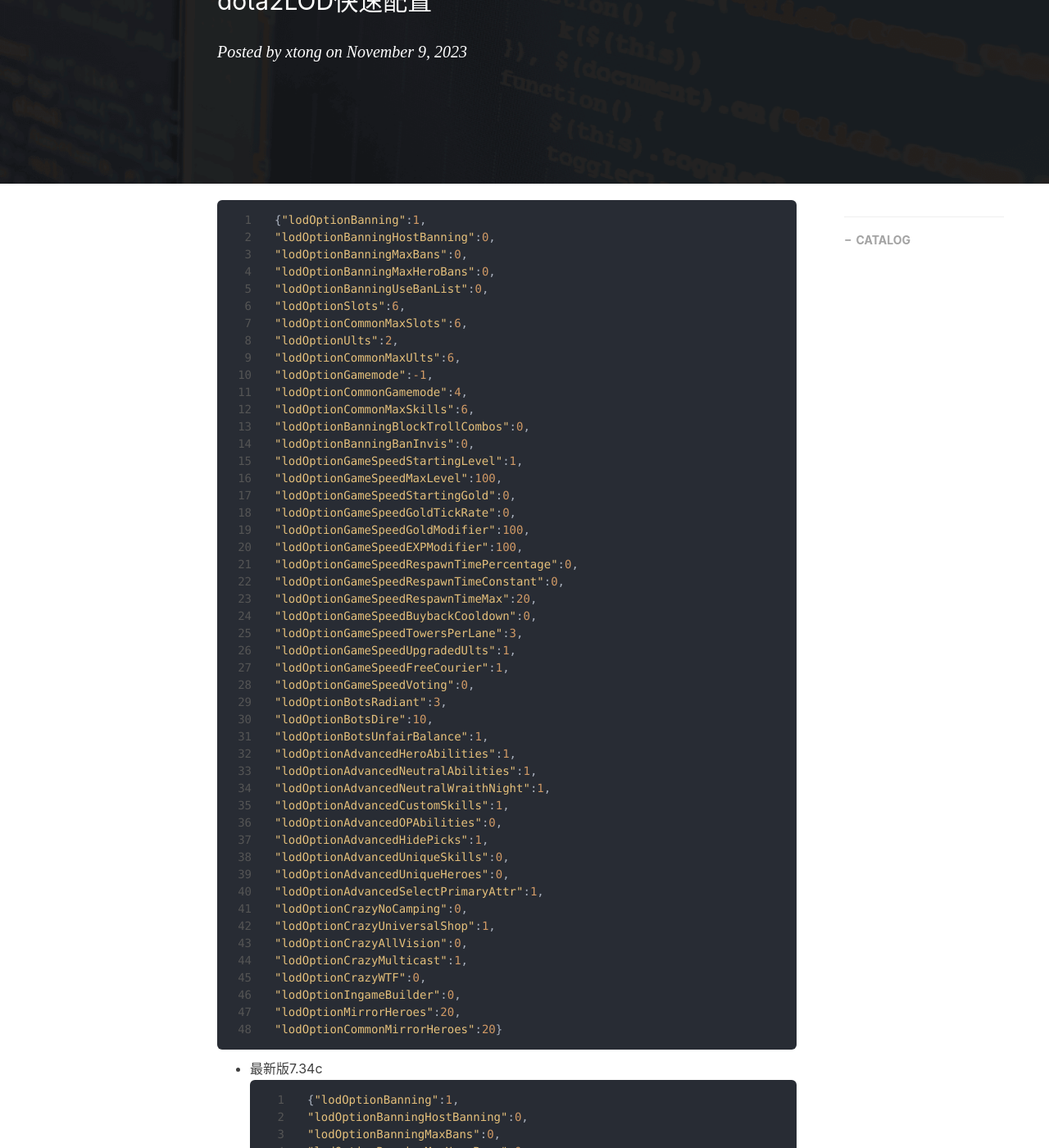
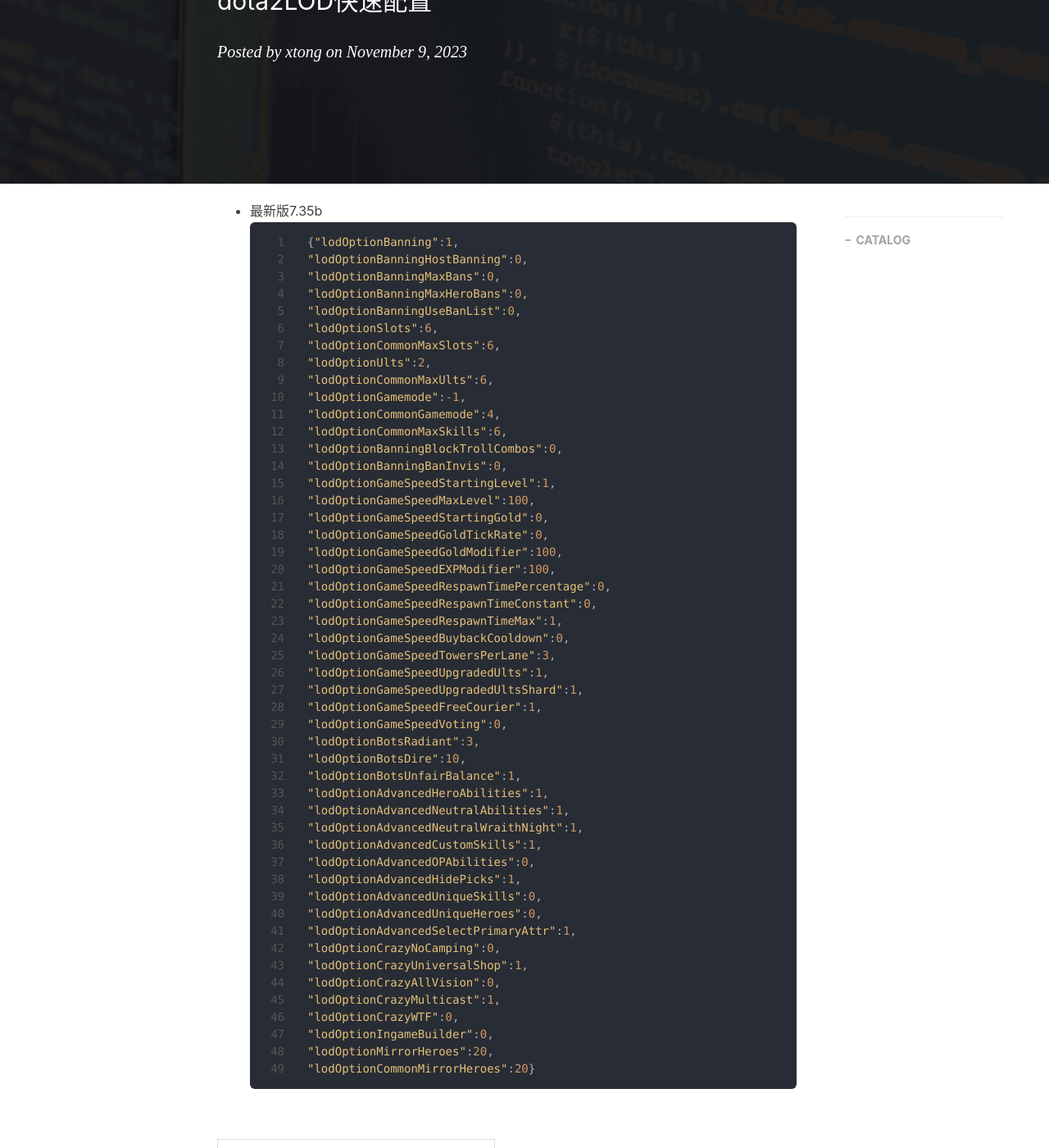
Before and after one commit to tongg112/tongg112.github.io, a Jekyll site: the page built from _posts/2023-11-09-dota-lod.md, in a window 1280 px wide and 1400 px high, scrolled down 299 px. Shown: the whole window at 82% size. Built offline with Jekyll 4.4.1, drawn with Linux system fonts in a browser that asks for light colours; nearby versions of some CDN libraries; comment, search, counter and statistics services are not loaded.

Commit message:
dota-lod: 更新7.35b

````diff
--- a/_posts/2023-11-09-dota-lod.md
+++ b/_posts/2023-11-09-dota-lod.md
@@ -11,58 +11,7 @@ comments: true
 ---
 
 
-```json
-{"lodOptionBanning":1,
-"lodOptionBanningHostBanning":0,
-"lodOptionBanningMaxBans":0,
-"lodOptionBanningMaxHeroBans":0,
-"lodOptionBanningUseBanList":0,
-"lodOptionSlots":6,
-"lodOptionCommonMaxSlots":6,
-"lodOptionUlts":2,
-"lodOptionCommonMaxUlts":6,
-"lodOptionGamemode":-1,
-"lodOptionCommonGamemode":4,
-"lodOptionCommonMaxSkills":6,
-"lodOptionBanningBlockTrollCombos":0,
-"lodOptionBanningBanInvis":0,
-"lodOptionGameSpeedStartingLevel":1,
-"lodOptionGameSpeedMaxLevel":100,
-"lodOptionGameSpeedStartingGold":0,
-"lodOptionGameSpeedGoldTickRate":0,
-"lodOptionGameSpeedGoldModifier":100,
-"lodOptionGameSpeedEXPModifier":100,
-"lodOptionGameSpeedRespawnTimePercentage":0,
-"lodOptionGameSpeedRespawnTimeConstant":0,
-"lodOptionGameSpeedRespawnTimeMax":20,
-"lodOptionGameSpeedBuybackCooldown":0,
-"lodOptionGameSpeedTowersPerLane":3,
-"lodOptionGameSpeedUpgradedUlts":1,
-"lodOptionGameSpeedFreeCourier":1,
-"lodOptionGameSpeedVoting":0,
-"lodOptionBotsRadiant":3,
-"lodOptionBotsDire":10,
-"lodOptionBotsUnfairBalance":1,
-"lodOptionAdvancedHeroAbilities":1,
-"lodOptionAdvancedNeutralAbilities":1,
-"lodOptionAdvancedNeutralWraithNight":1,
-"lodOptionAdvancedCustomSkills":1,
-"lodOptionAdvancedOPAbilities":0,
-"lodOptionAdvancedHidePicks":1,
-"lodOptionAdvancedUniqueSkills":0,
-"lodOptionAdvancedUniqueHeroes":0,
-"lodOptionAdvancedSelectPrimaryAttr":1,
-"lodOptionCrazyNoCamping":0,
-"lodOptionCrazyUniversalShop":1,
-"lodOptionCrazyAllVision":0,
-"lodOptionCrazyMulticast":1,
-"lodOptionCrazyWTF":0,
-"lodOptionIngameBuilder":0,
-"lodOptionMirrorHeroes":20,
-"lodOptionCommonMirrorHeroes":20}
-```
-
-- 最新版7.34c
+- 最新版7.35b
 ```json
 {"lodOptionBanning":1,
 "lodOptionBanningHostBanning":0,
````
